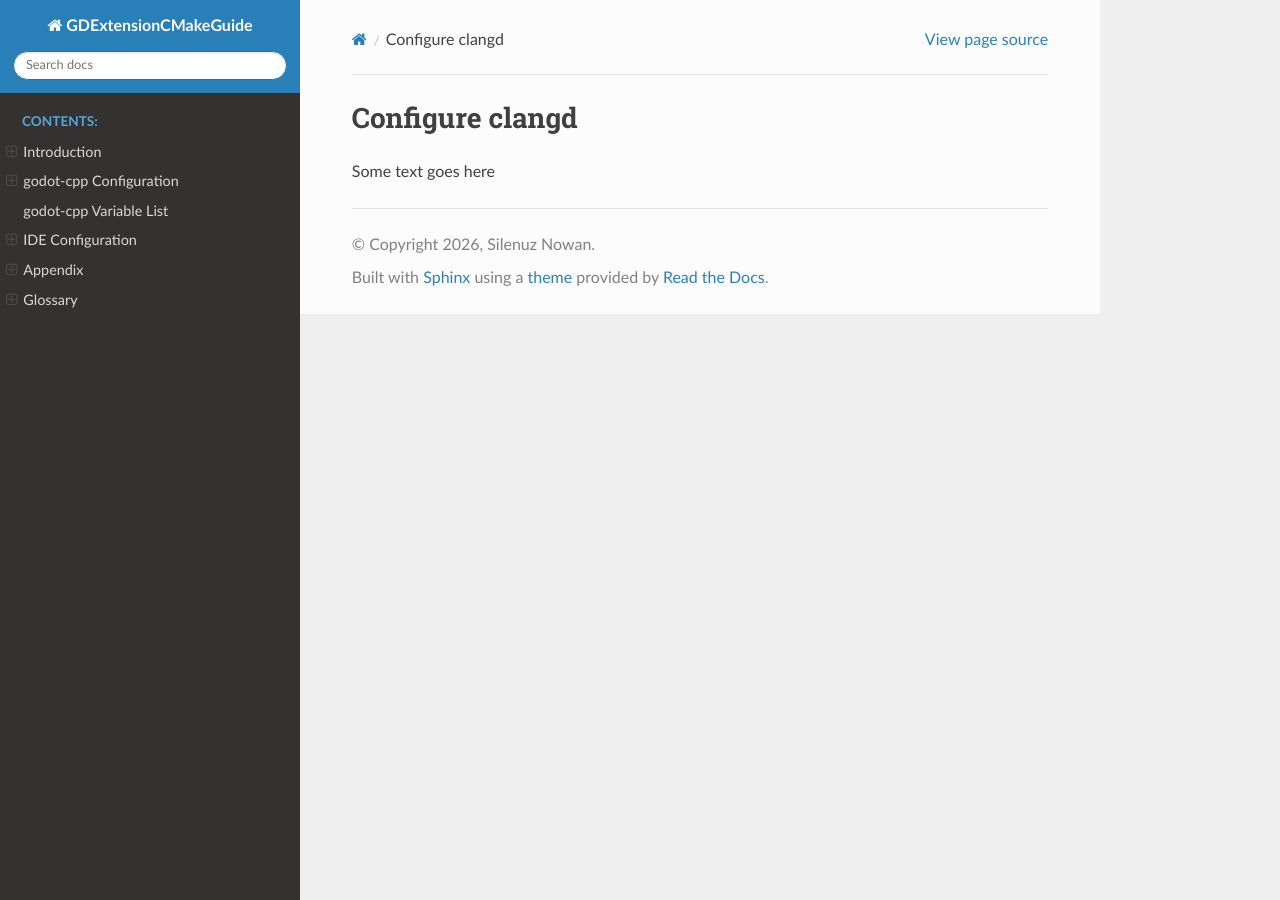
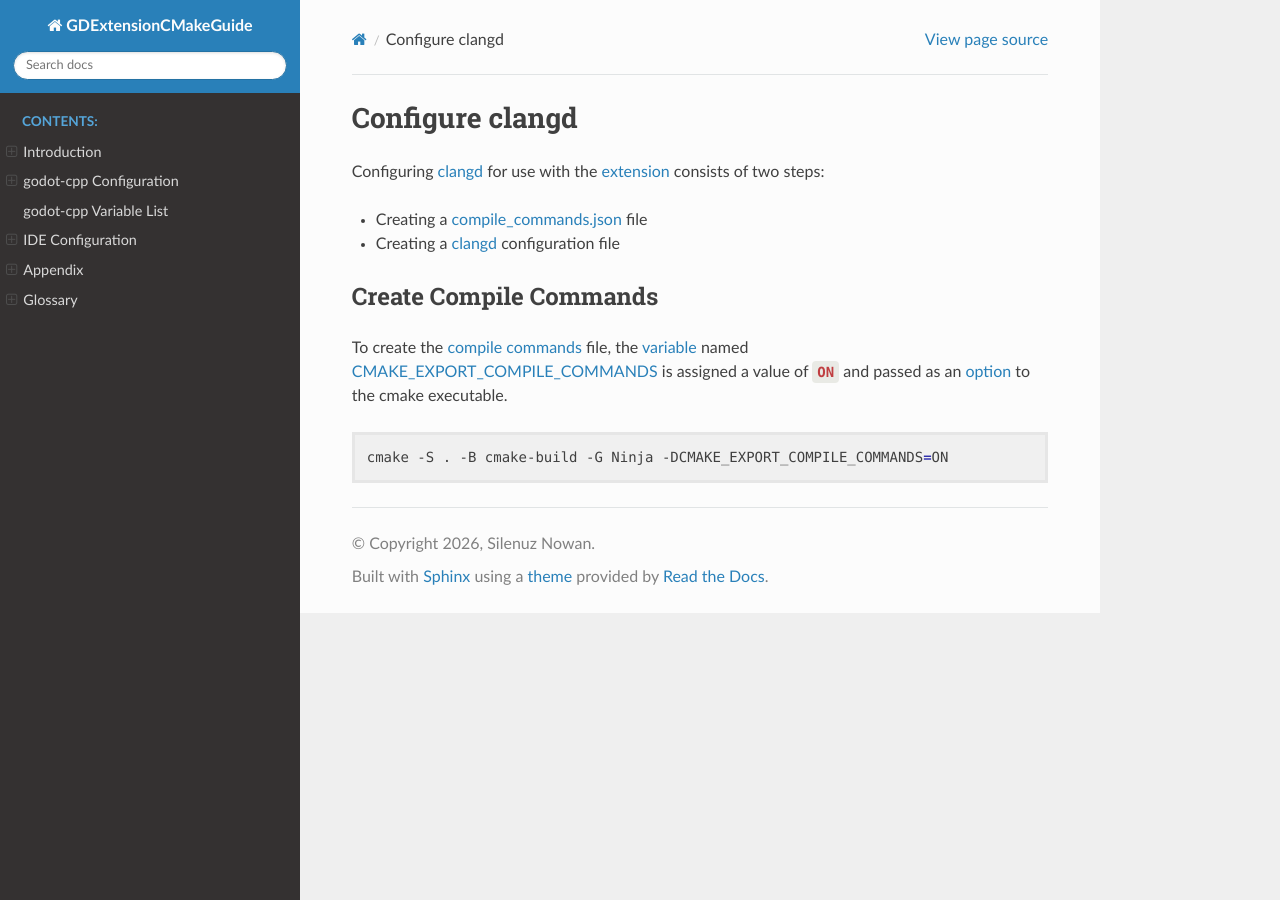
Before and after one commit to silenuz/GDExtension_CMake, a Sphinx documentation site: the page built from docs/source/share/clangd_config.rst, in a window 1280 px wide. Built offline with Sphinx 7.4.7 and the Read the Docs theme 3.1.0, drawn with Linux system fonts in a browser that asks for light colours.

Commit message:
added stub for cmake generate compile commands to keep it DRY

```diff
--- a/docs/source/share/clangd_config.rst
+++ b/docs/source/share/clangd_config.rst
@@ -1,4 +1,10 @@
 Configure clangd
 ================
+Configuring :term:`clangd` for use with the :term:`extension` consists of two steps:
 
-Some text goes here
+* Creating a :term:`compile_commands.json` file
+* Creating a :term:`clangd` configuration file
+
+Create Compile Commands
+^^^^^^^^^^^^^^^^^^^^^^^
+.. include:: /share/stubs/generate_compile_commands.rst
--- /dev/null
+++ b/docs/source/share/stubs/generate_compile_commands.rst
@@ -0,0 +1,6 @@
+To create the :term:`compile commands` file, the :term:`variable` named :term:`CMAKE_EXPORT_COMPILE_COMMANDS`
+is assigned a value of ``ON`` and passed as an :term:`option` to the cmake executable.
+
+.. code:: shell
+
+   cmake -S . -B cmake-build -G Ninja -DCMAKE_EXPORT_COMPILE_COMMANDS=ON
```
Also changed, not shown: docs/source/introduction/first_steps.rst (+2 -6 lines).
